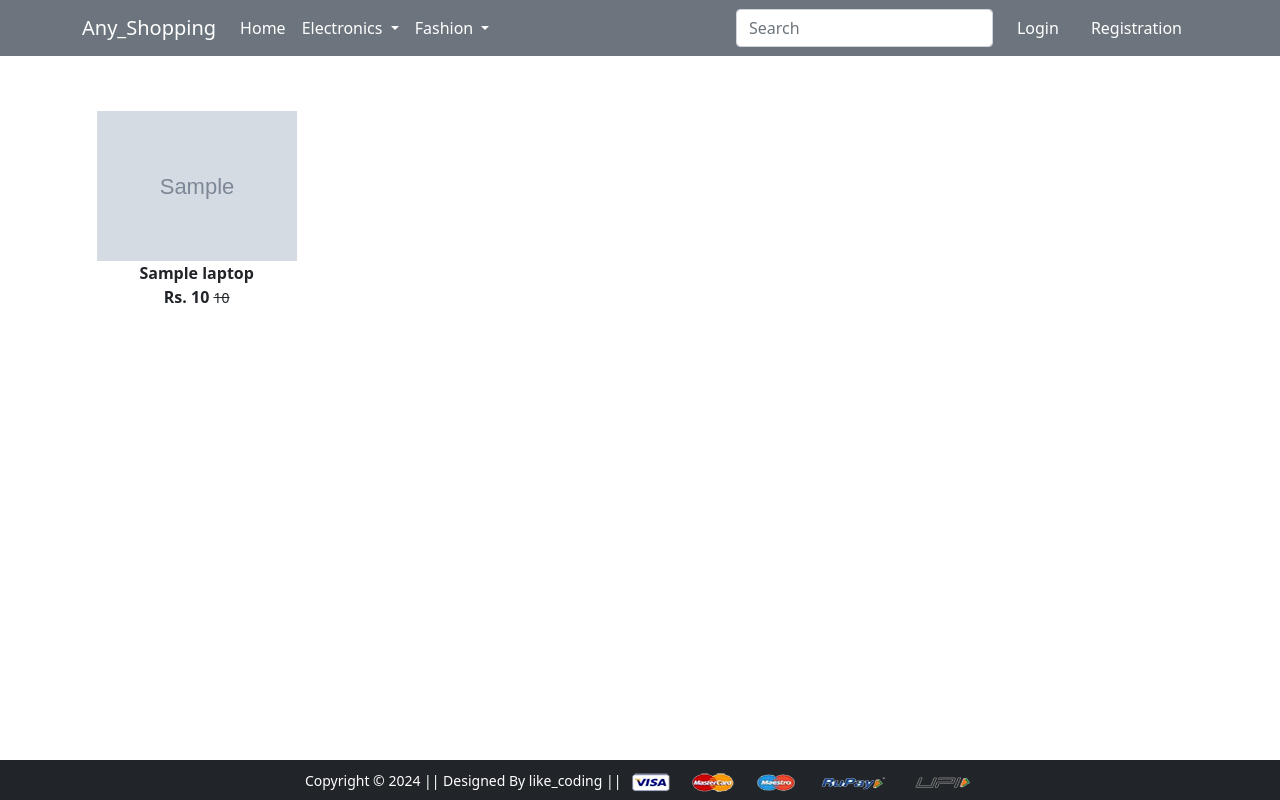
After one commit to Luckykatariya30/E_Commers, a Django app: template app/templates/app/search_bar.html in a window 1280 px wide. The commit adds this page. Run offline with Django 5.2, Linux system fonts and the light colour scheme; the template is opened without the code that fills it: most values are stand-ins (such as "Sample title", 1, 10 or a date in 2020); grey boxes marked "Sample" are stand-in pictures; some libraries are stand-ins or nearby versions.

```diff
--- a/app/templates/app/base.html
+++ b/app/templates/app/base.html
@@ -59,8 +59,16 @@
           </li>
         </ul>
         <form class="d-flex">
-          <input class="form-control me-2" type="search" placeholder="Search" aria-label="Search">
-          <button class="btn btn-warning" type="submit">L</button>
+          <input class="form-control me-2" type="search" placeholder="Search" aria-label="Search" name="anyone">
+          <!-- {% if request.user.is_authenticated %} -->
+          <button class="btn btn-light" type="submit"><svg xmlns="http://www.w3.org/2000/svg" width="16" height="16" fill="currentColor" class="bi bi-search" viewBox="0 0 16 16">
+            <path d="M11.742 10.344a6.5 6.5 0 1 0-1.397 1.398h-.001q.044.06.098.115l3.85 3.85a1 1 0 0 0 1.415-1.414l-3.85-3.85a1 1 0 0 0-.115-.1zM12 6.5a5.5 5.5 0 1 1-11 0 5.5 5.5 0 0 1 11 0"/>
+          </svg></button>
+
+
+            <!-- {{user_first_letter|capfirst}} -->
+
+          <!-- {% endif %} -->
         </form>
         <div>
           <ul class="navbar-nav me-auto mb-2 mb-lg-0">
@@ -83,8 +91,10 @@
               </ul>
             </li>
             <li class="nav-item mx-2">
-              <a href="{% url 'show_cart' %}" class="nav-link text-white"><span class="badge bg-danger">4</span> Cart
+              <a href="{% url 'show_cart' %}" class="nav-link text-white"><span
+                  class="badge bg-danger">{{total_cart}}</span> Cart
               </a>
+
             </li>
             {% else %}
             <li class="nav-item mx-2">
@@ -104,7 +114,7 @@
   {% block main-content %} {% endblock main-content %}
 
   <!-- Start Footer -->
-  <footer class="container-fluid bg-dark text-center p-2 mt-5">
+  <footer class="container-fluid bg-dark text-center p-2  absolute fixed-bottom">
     <small class="text-white">Copyright &copy; 2024 || Designed By like_coding || </small>
     <img src="{% static 'app/images/payment.png' %}" alt="" srcset="" class="img-fluid" height="2px">
   </footer> <!-- End Footer -->
--- /dev/null
+++ b/app/templates/app/search_bar.html
@@ -0,0 +1,41 @@
+{% extends 'app/base.html' %}
+{% load static %}
+{% block title %}Search Product{% endblock title %}
+{% block main-content %}
+<div class="container my-5">
+ <div class="row">
+
+  <div class="col-sm-8">
+    <div class="row">
+        {% for product in laptops %}
+        <div class="col-sm-4 text-center mb-4">
+            <a href="{% url 'product-detail' product.id %}" class="btn">
+                <div class="item">
+                    <img src="{{product.product_image.url}}" alt="" height="150">
+                    <div class="fw-bold">{{product.title}}</div>
+                    <div class="fw-bold">Rs. {{product.discounted_price}}
+                        <small class="fw-light text-decoration-line-through">{{product.selling_price}}</small>
+                    </div>
+                </div>
+            </a>
+        </div>
+        {%endfor%}
+    </div>
+  </div>
+ </div>
+</div>
+{% endblock main-content %}
+
+
+
+<!-- <div class="col-sm-3">
+    <div class="list-group">
+     <a href="{% url 'laptop' %}" class="list-group-item list-group-item-action" aria-current="true">All Laptops</a>
+     <a href="{% url 'laptopdata' 'hp' %}" class="list-group-item list-group-item-action" aria-current="true">hp</a>
+     <a href="{% url 'laptopdata' 'mac' %}" class="list-group-item list-group-item-action" aria-current="true">mac</a>
+     <a href="{% url 'laptopdata' 'leenova' %}" class="list-group-item list-group-item-action" aria-current="true">leenova</a>
+     <a href="{% url 'laptopdata' 'dell' %}" class="list-group-item list-group-item-action" aria-current="true">dell</a>
+     <a href="{% url 'laptopdata' 'below' %}" class="list-group-item list-group-item-action" aria-current="true">below-50000</a>
+     <a href="{% url 'laptopdata' 'above' %}" class="list-group-item list-group-item-action" aria-current="true">above-50000</a>
+    </div>
+   </div> -->
--- a/app/urls.py
+++ b/app/urls.py
@@ -17,6 +17,7 @@ urlpatterns = [
     path('minuscart/', views.minus_cart),
     path('removecart/', views.remove_cart),
     path('buy/', views.buy_now, name='buy_now'),
+    path('search/', views.search_now, name='anyone'),
     path('profile/', views.ProfileView.as_view(), name='profile'),
     path('address/', views.address, name='address'),
     path('orders/', views.orders, name='orders'),
```
Also changed, not shown: app/templates/app/home.html (+4 -4 lines), app/views.py (+24 -4 lines), e_commerce/settings.py (+10 -2 lines), db.sqlite3.
